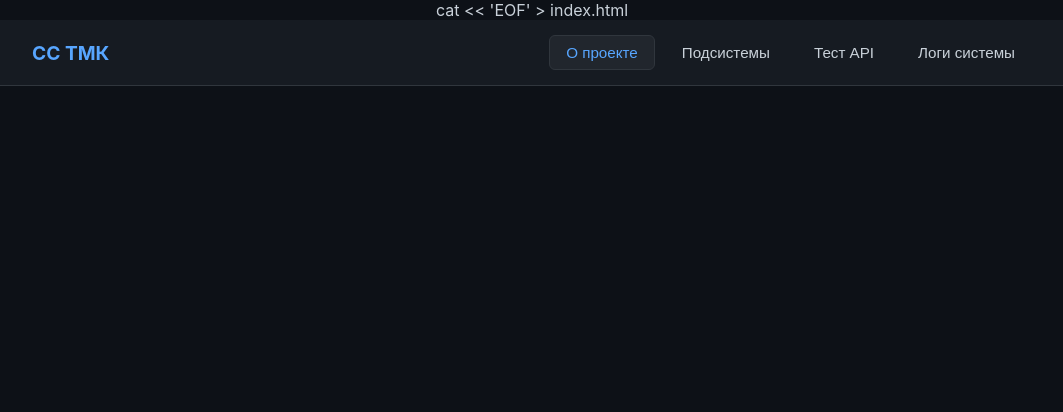
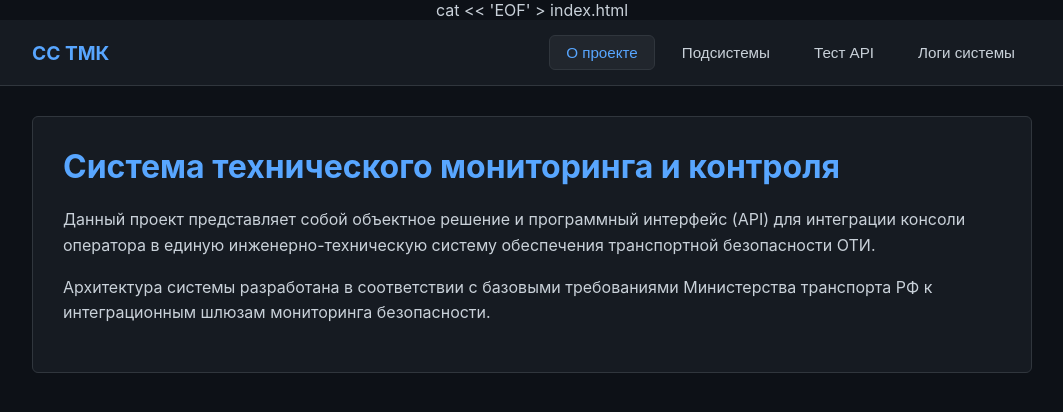
Before and after one commit to ekatmoz88-alt/ss-tmk-specification, a plain HTML site: page index.html in a window 1280 px wide. Shown: the whole page, without its empty margins (108-1171 px from the left). Drawn offline with Linux system fonts and the light colour scheme.

Commit message:
Fix: correct display property for tab content

```diff
--- a/index.html
+++ b/index.html
@@ -181,7 +181,7 @@ cat << 'EOF' > index.html
         .log-row.danger { color: var(--danger-color); font-weight: bold; }
 
         .tab-content { display: none; }
-        .tab-content.active { block; }
+        .tab-content.active { display: block; }
     </style>
 </head>
 <body>
```
